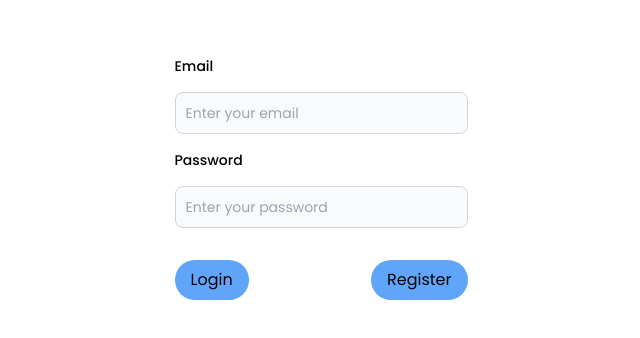
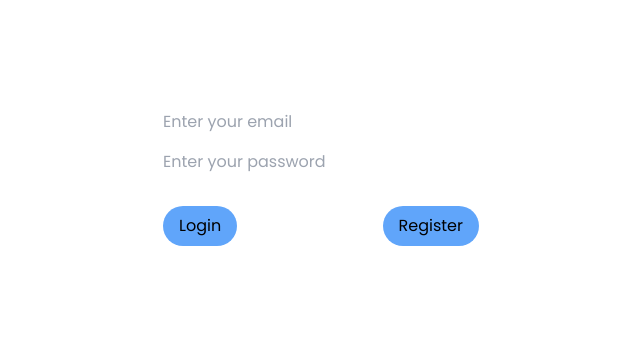
Before and after one commit to Subin43/yoga-Frontend, a React (Vite) app in the folder yoga-website-main/: page /login in a window 1280 px wide. Shown: the part 222-560 px from the top of the page, without its empty margins (319-959 px from the left). Built offline with nearby package versions, Linux system fonts and the light colour scheme.

Commit message:
Update Login.tsx

```diff
--- a/yoga-website-main/src/pages/UI/Login.tsx
+++ b/yoga-website-main/src/pages/UI/Login.tsx
@@ -1,17 +1,17 @@
 import { Link } from "react-router-dom";
-import Input from "./Input";
+//import input from "./input";
 
 export default function LoginForm() {
   return (
     <div className="min-h-screen flex justify-center items-center">
       <form className="grid gap-4 px-4">
-        <Input
+        <input
           type="email"
           placeholder="Enter your email"
           label="Email"
           name="email"
         />
-        <Input
+        <input
           type="password"
           placeholder="Enter your password"
           label="Password"
```
